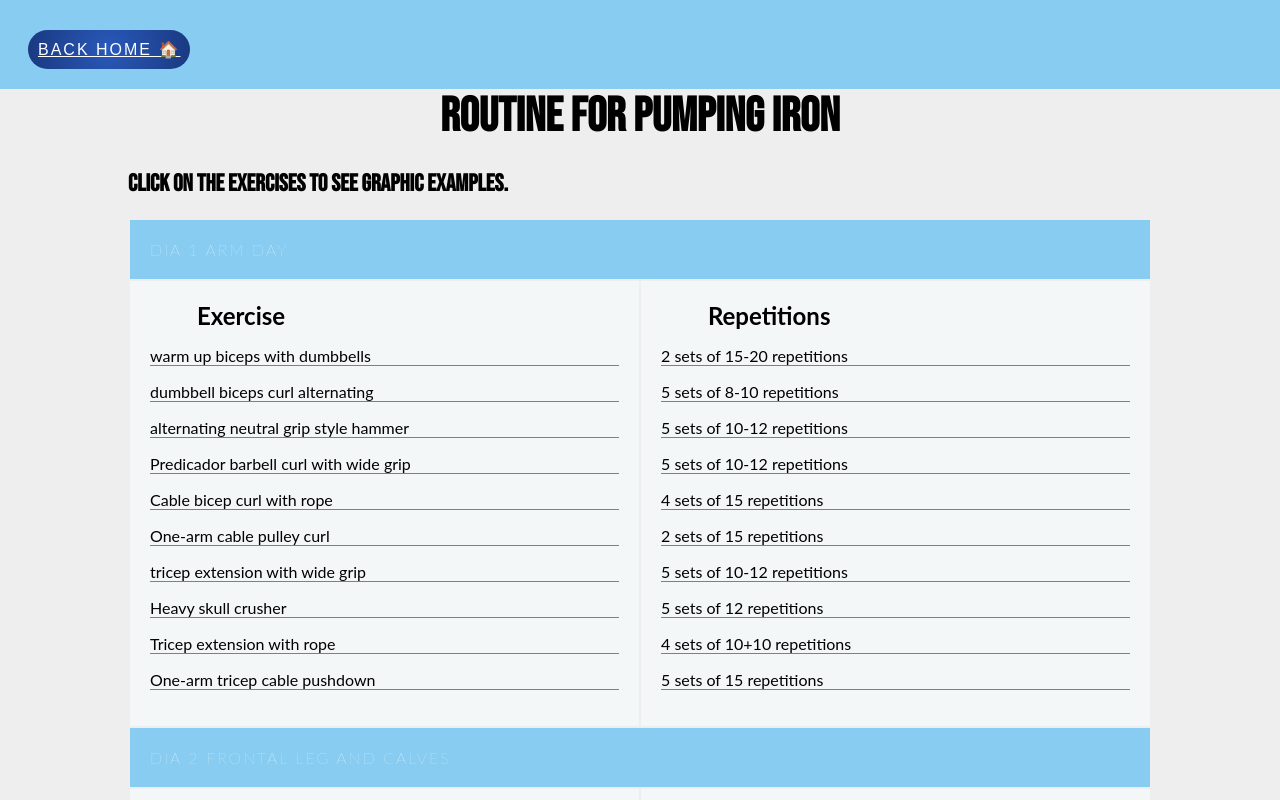
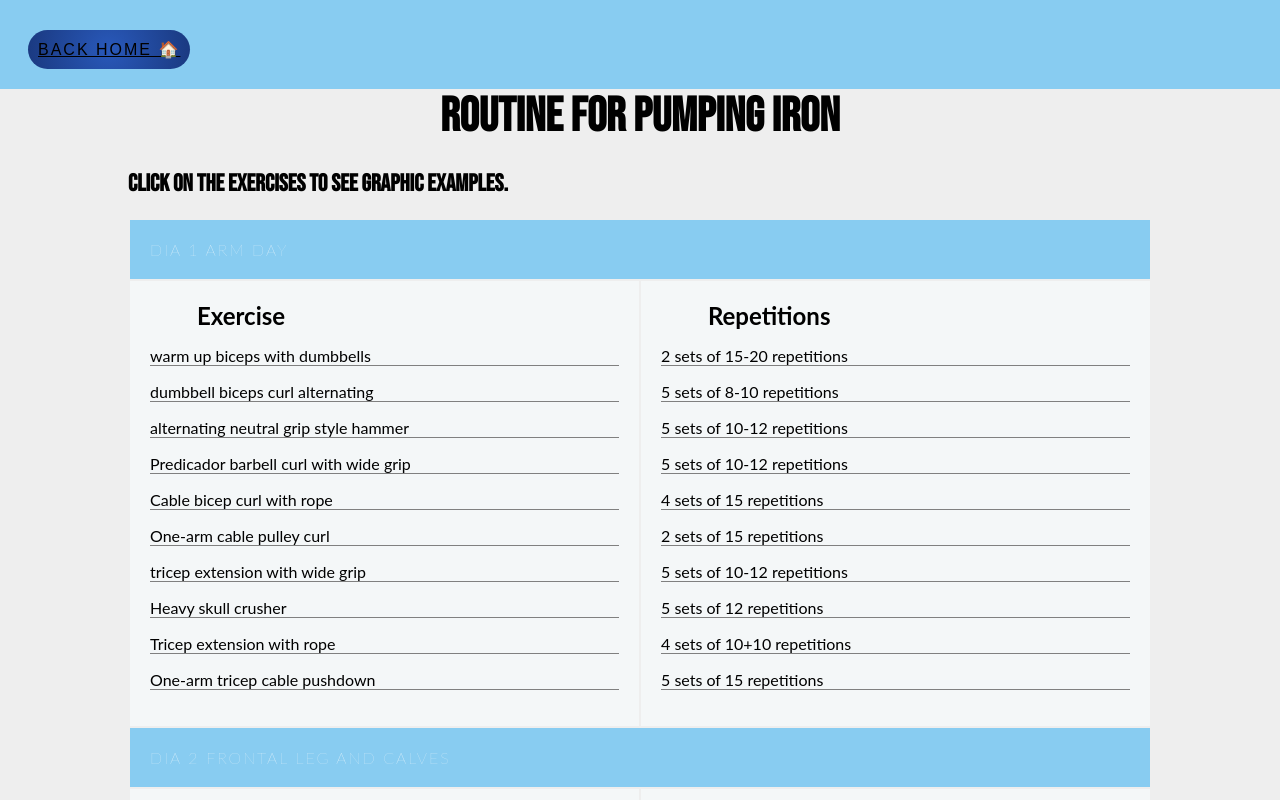
Before and after one commit to Inmortalini/gymWPedro, a plain HTML site: page pumpingIron.html in a window 1280 px wide. In both pictures the pointer is over the link 109 px from the left and 49 px from the top of the page. Shown: the top 800 px of the page. Drawn offline with Linux system fonts and the light colour scheme.

Commit message:
A few Changes that i dont understand

```diff
--- a/style.css
+++ b/style.css
@@ -8,15 +8,13 @@ body {
   text-align: center;
 }
 
-
-
 .logo-container img {
   width: 150px; /* Ajusta el tamaño de la imagen según tus necesidades */
   height: auto; /* Ajusta la altura automáticamente para mantener la proporción */
   transition: transform 0.3 ease;
 }
-.logo-container img:hover{
-  transform:scale(1.5);
+.logo-container img:hover {
+  transform: scale(1.5);
 }
 h1 {
   margin: 0 auto;
@@ -27,11 +25,10 @@ h1 {
   font-family: "Bebas Neue", sans-serif;
   font-size: 48px;
 }
-h2{
-  margin:0 auto;
+h2 {
+  margin: 0 auto;
   width: 80%;
   text-align: left;
-
 }
 .inicialText {
   margin: 0 auto;
@@ -149,7 +146,7 @@ td {
     #1a3980
   ); /* Configura el color y el tamaño final del fondo */
   transition-delay: 0.2s; /* Agrega un retraso en la transición inversa */
-  color: #fff; /* Ajusta el color del texto al hacer hover según tus necesidades */
+  color: #010000; /* Ajusta el color del texto al hacer hover según tus necesidades */
 }
 
 /* media querys */
@@ -219,6 +216,6 @@ td {
 }
 /* prueba */
 
-.imageExercie{
+.imageExercie {
   width: 100%;
 }
```
